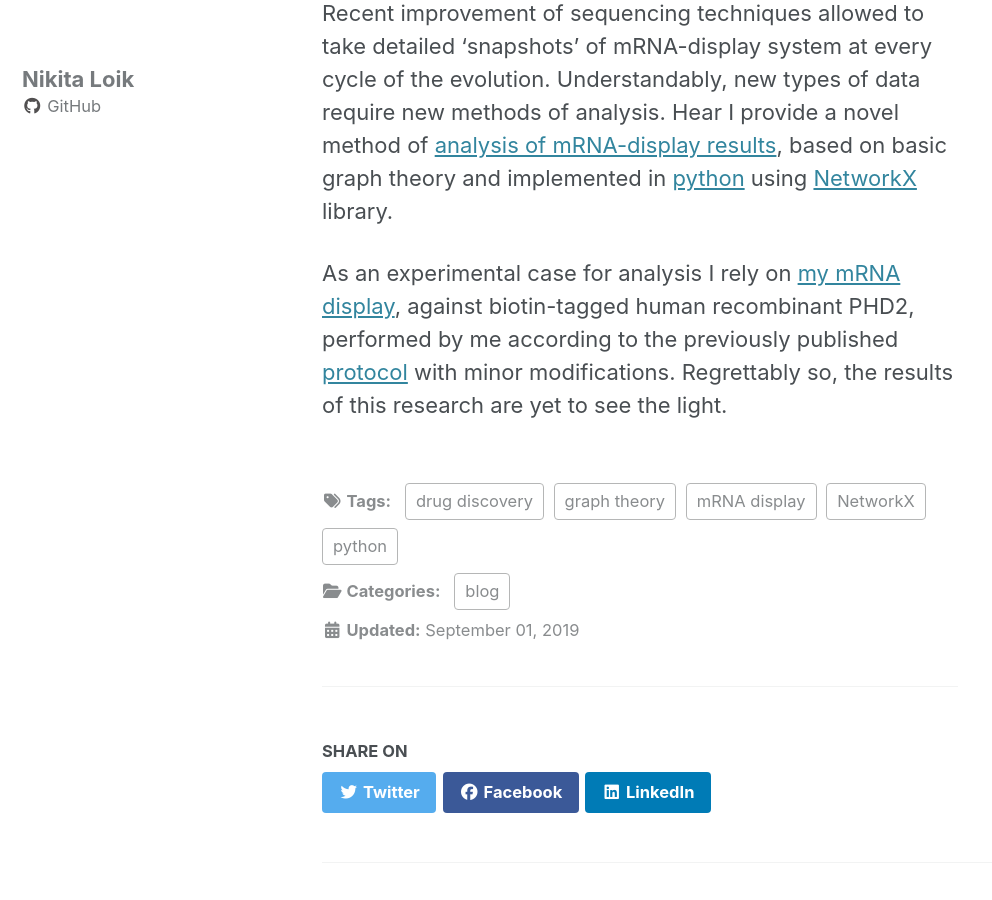
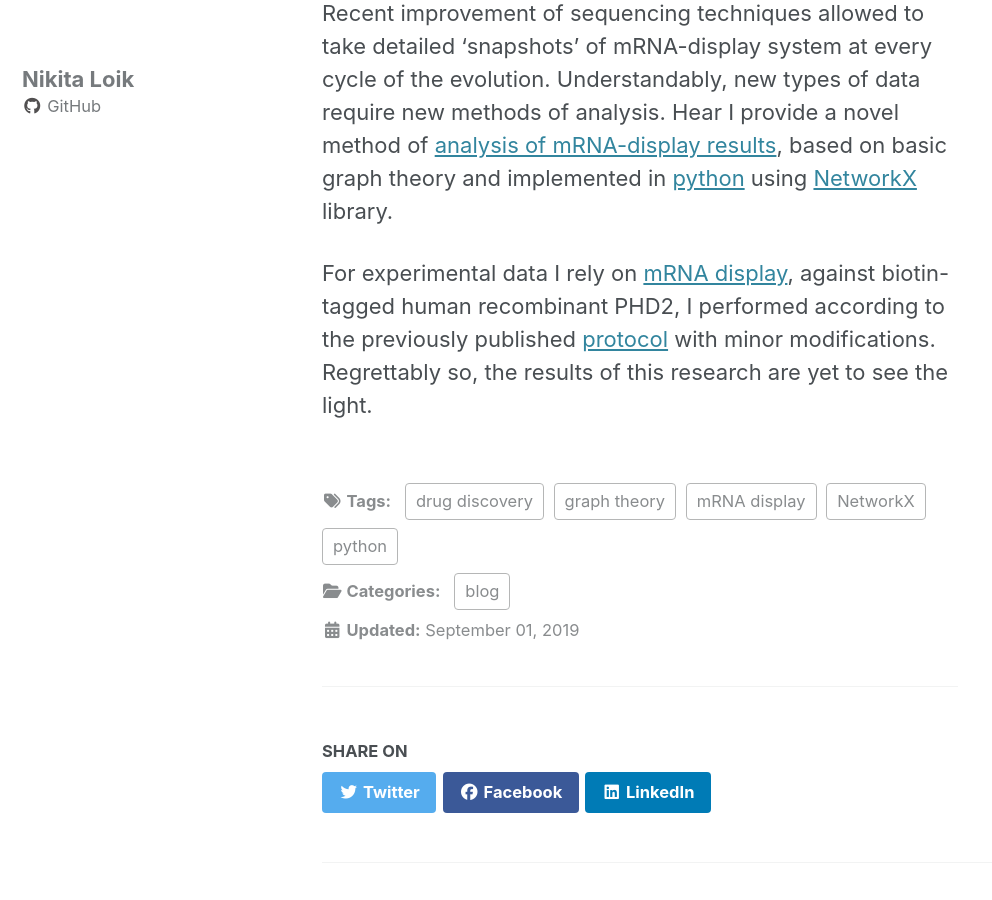
Before and after one commit to nikita-loik/one-datum-two-data, a Jekyll site: the page built from _posts/2019-09-01-mrna-display-introduction.md, in a window 1280 px wide and 900 px high, scrolled down 564 px. Shown: the whole window, without its empty margins (0-992 px from the left). Built offline with Jekyll 4.4.1, drawn with Linux system fonts in a browser that asks for light colours; cached includes are drawn as plain includes; nearby versions of some CDN libraries.

Commit message:
Make text more readable

```diff
--- a/_posts/2019-09-01-mrna-display-introduction.md
+++ b/_posts/2019-09-01-mrna-display-introduction.md
@@ -19,7 +19,7 @@ mRNA display is a very elegant technique which occasionally enabled the discover
 
 Recent improvement of sequencing techniques allowed to take detailed 'snapshots' of mRNA-display system at every cycle of the evolution. Understandably, new types of data require new methods of analysis. Hear I provide a novel method of [analysis of mRNA-display results][mrna-display], based on basic graph theory and implemented in [python][python] using [NetworkX][networkx] library.
 
-As an experimental case for analysis I rely on [my mRNA display][mrna-display-data], against biotin-tagged human recombinant PHD2, performed by me according to the previously published [protocol][hayashi-ref] with minor modifications. Regrettably so, the results of this research are yet to see the light.
+For experimental data I rely on [mRNA display][mrna-display-data], against biotin-tagged human recombinant PHD2, I performed according to the previously published [protocol][hayashi-ref] with minor modifications. Regrettably so, the results of this research are yet to see the light.
 
 [mrna-display]: https://github.com/nikita-loik/mrna-display
 [python]: https://www.python.org/
```
